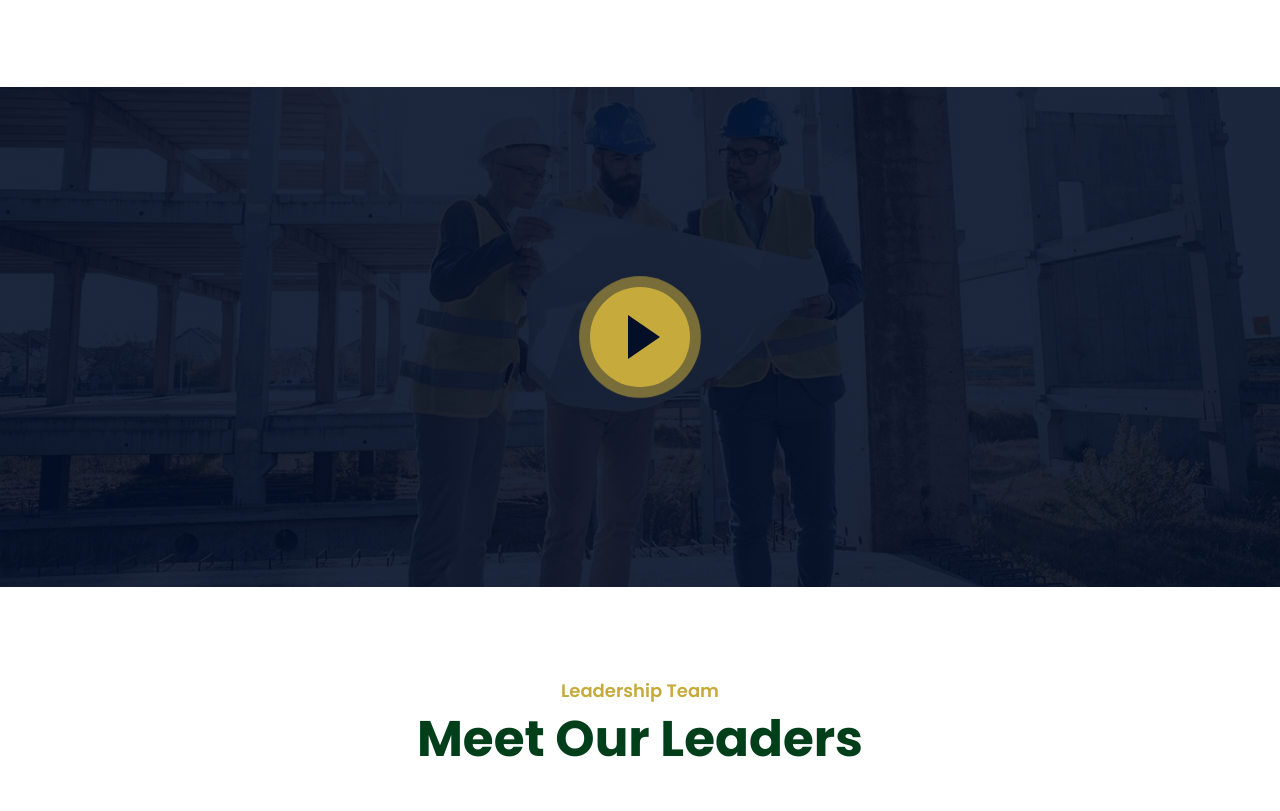
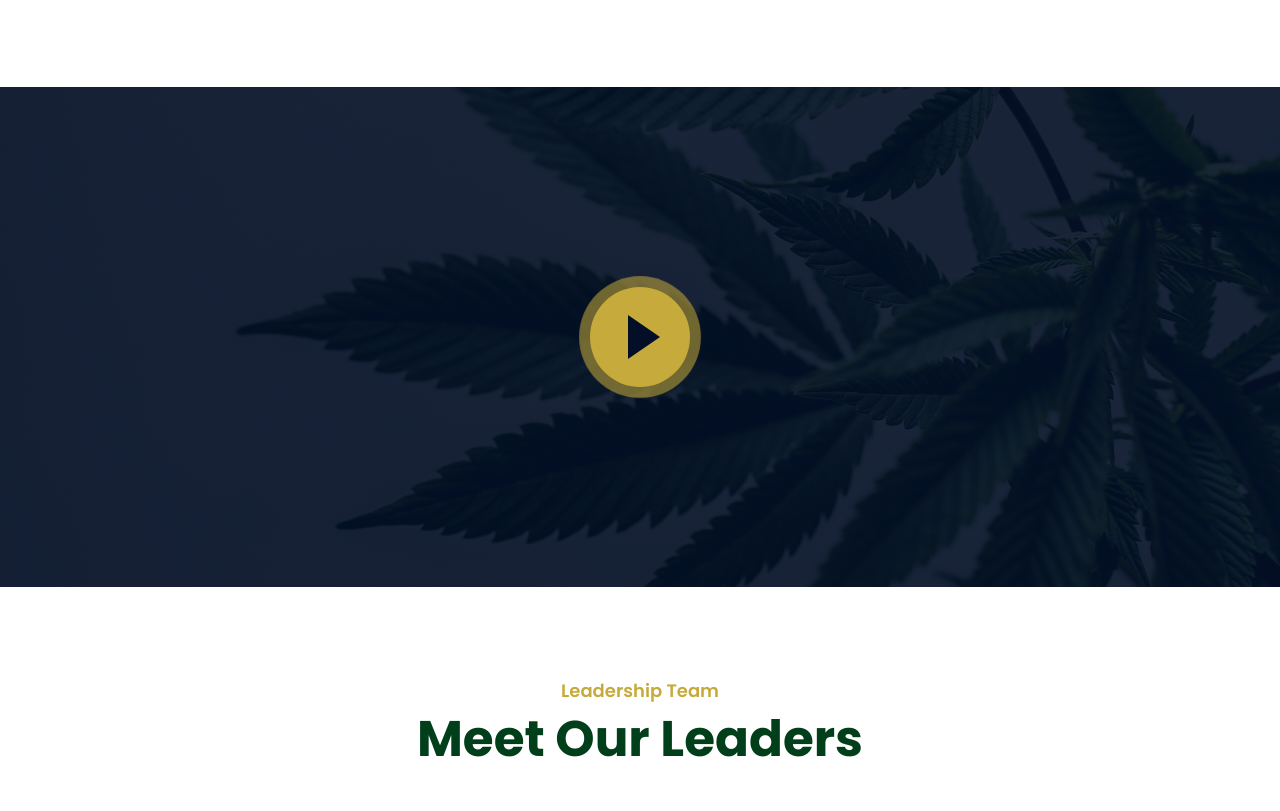
Before and after one commit to KnDjoshua/greenlionglobal, a plain HTML site: page index.html in a window 1280 px wide. Shown: the part 2428-3239 px from the top of the page. Drawn offline with nearby package versions, Linux system fonts and the light colour scheme.

Commit message:
Update style.css

```diff
--- a/css/style.css
+++ b/css/style.css
@@ -2,8 +2,9 @@
 /********* General CSS *********/
 /*******************************/
 @import url('https://fonts.googleapis.com/css2?family=Alex+Brush&display=swap');
+
 .fancy {
-  font-family: "Alex Brush", cursive ;
+    font-family: "Alex Brush", cursive;
     font-weight: 400;
     font-style: normal;
     text-transform: lowercase !important;
@@ -820,7 +821,8 @@ a:focus {
     margin: 45px 0;
     height: 100%;
     min-height: 500px;
-    background: linear-gradient(rgba(3, 15, 39, .9), rgba(3, 15, 39, .9)), url(../img/carousel-1.jpg);
+    background-image: linear-gradient(rgba(3, 15, 39, .9), rgba(3, 15, 39, .9)), url(../img/logo/canabis/2h-media-1SDw4biQ6us-unsplash.jpg);
+    /* background-image: url('../img/logo/canabis/2h-media-1SDw4biQ6us-unsplash.jpg'); */
     background-attachment: fixed;
     background-position: center;
     background-repeat: no-repeat;
@@ -901,6 +903,7 @@ a:focus {
         transform: translateX(-50%) translateY(-50%) translateZ(0) scale(1);
         opacity: 1;
     }
+
     100% {
         transform: translateX(-50%) translateY(-50%) translateZ(0) scale(1.5);
         opacity: 0;
@@ -2236,6 +2239,7 @@ a:focus {
 }
 
 @media (max-width: 768px) {
+
     .footer .copyright p,
     .footer .copyright .col-md-6:last-child p {
         margin: 5px 0;
```
Lines whose indentation alone changed are shown as unchanged.
